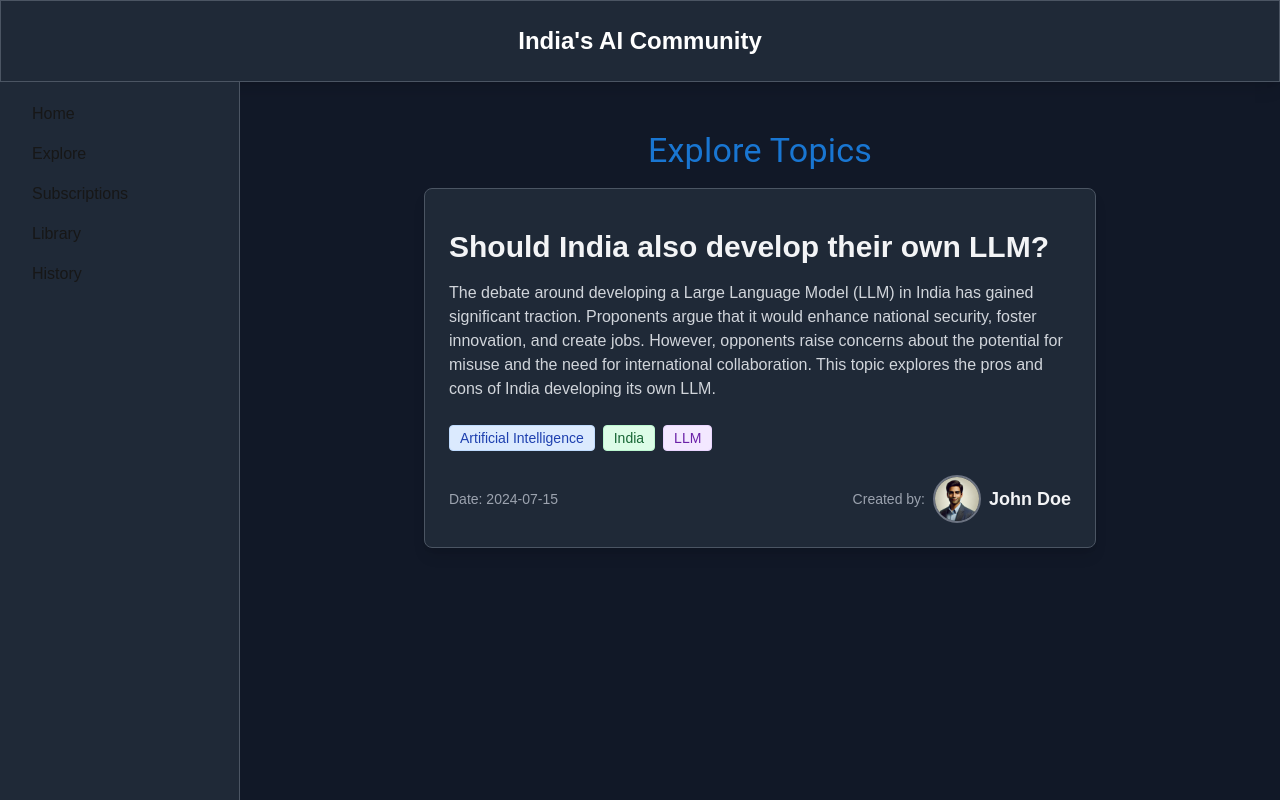
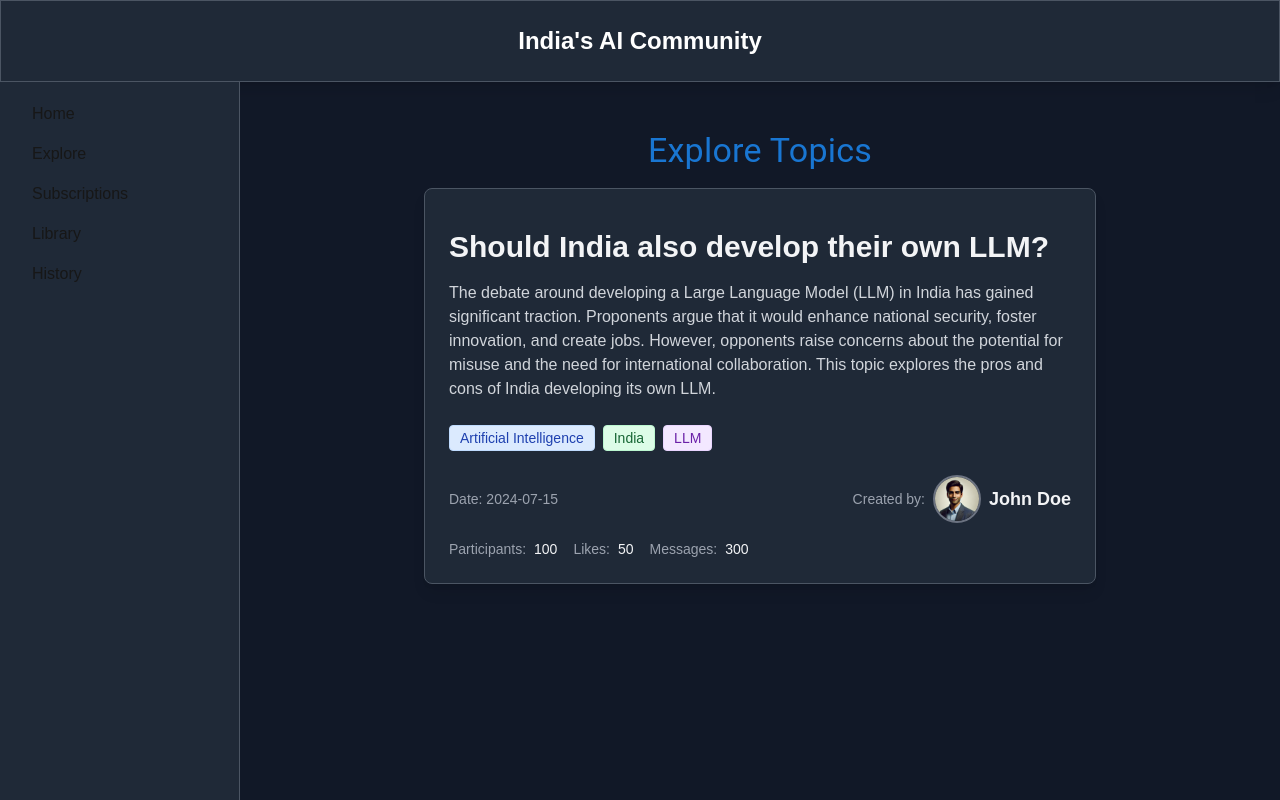
Before and after one commit to worldofaryavart/TheIndianASI, a Next.js app: page /dashboard in a window 1280 px wide. Built offline with nearby package versions, Linux system fonts and the light colour scheme; no server answers; sample sign-in values are in the browser's storage.

Commit message:
topic list

```diff
--- a/src/components/Discussion/TopicCard.tsx
+++ b/src/components/Discussion/TopicCard.tsx
@@ -8,6 +8,9 @@ type Topic = {
   date: string;
   user_image: string;
   user_name: string;
+  participants: number;
+  likes: number;
+  messages: number;
 };
 
 type TopicCardProps = {
@@ -46,6 +49,20 @@ const TopicCard = ({ topic, onClick }: TopicCardProps) => {
           <p className="text-lg font-semibold text-gray-100">{topic.user_name}</p>
         </div>
       </div>
+      <div className="flex items-center space-x-4 mt-4">
+        <div className="flex items-center space-x-2">
+          <span className="text-sm text-gray-400">Participants:</span>
+          <span className="text-sm text-gray-100">{topic.participants}</span>
+        </div>
+        <div className="flex items-center space-x-2">
+          <span className="text-sm text-gray-400">Likes:</span>
+          <span className="text-sm text-gray-100">{topic.likes}</span>
+        </div>
+        <div className="flex items-center space-x-2">
+          <span className="text-sm text-gray-400">Messages:</span>
+          <span className="text-sm text-gray-100">{topic.messages}</span>
+        </div>
+      </div>
     </div>
   );
 };
--- a/src/components/Discussion/TopicList.tsx
+++ b/src/components/Discussion/TopicList.tsx
@@ -9,6 +9,9 @@ type Topic = {
   date: string;
   user_image: string;
   user_name: string;
+  participants: number;
+  likes: number;
+  messages: number;
 };
 
 const topics: Topic[] = [
@@ -18,6 +21,9 @@ const topics: Topic[] = [
     date: "2024-07-15",
     user_image: "/images/user.png",
     user_name: "John Doe",
+    participants: 100,
+    likes: 50,
+    messages: 300,
   }
 ];
 
```
